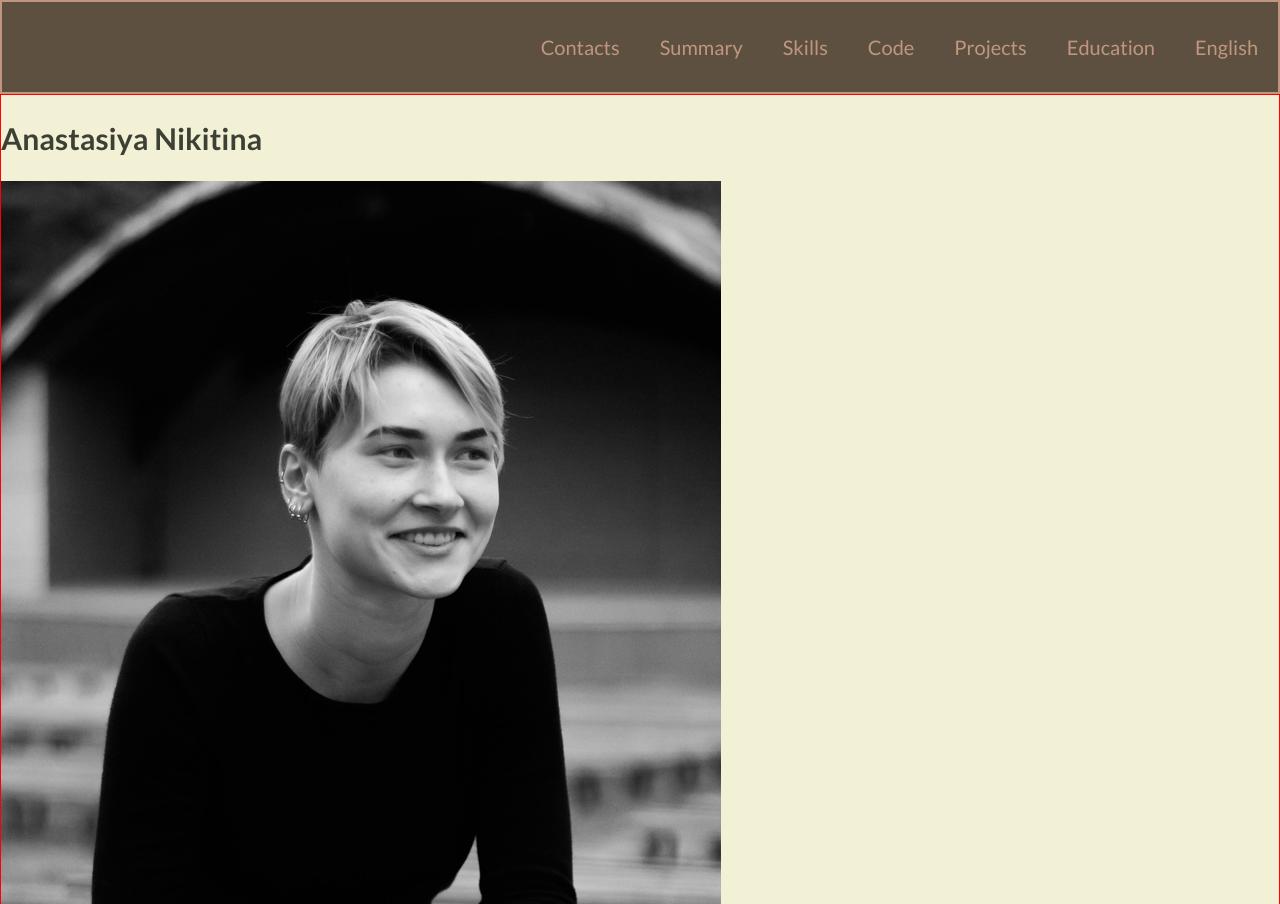
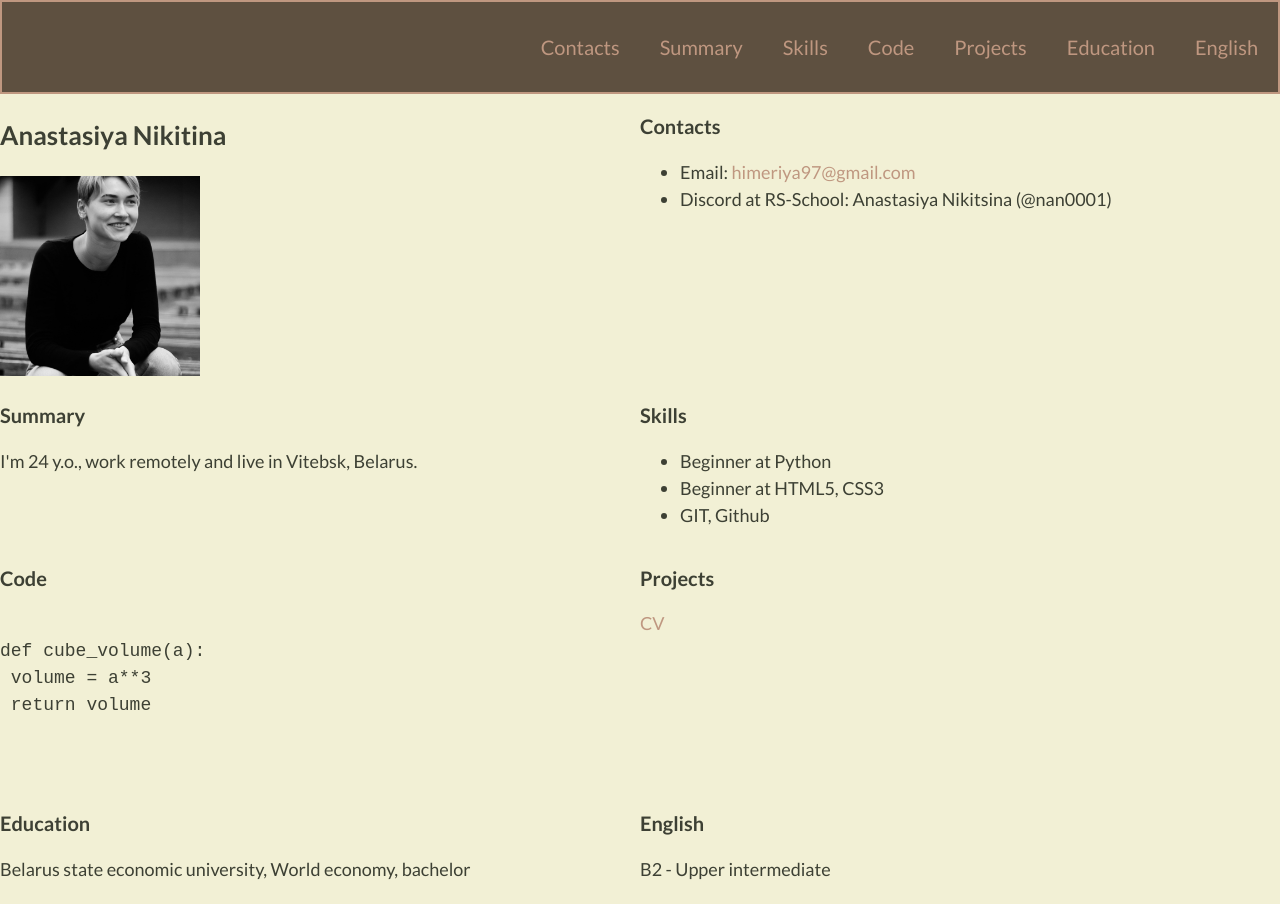
Before and after one commit to nan0001/rsschool-cv_old, a plain HTML site: page index.html in a window 1280 px wide. Shown: the top 904 px of the page. Drawn offline with Linux system fonts and the light colour scheme.

Commit message:
feat: add main sections style

```diff
--- a/index.html
+++ b/index.html
@@ -28,15 +28,15 @@
         </div>
     </header>
     <main class="main">
-        <div class="container">
+        <div class="container main-container">
             <section class="section" id="profile">
-                <h1 class="section-title">Anastasiya Nikitina</h1>
+                <h1 class="section-title profile">Anastasiya Nikitina</h1>
                 <img src="assets/img/My_photo.jpg" alt="Profile photo" class="photo">
             </section>
             <section class="section" id="contacts">
                 <h2 class="section-title">Contacts</h2>
                 <ul>
-                    <li>Email: himeriya97@gmail.com</li>
+                    <li>Email: <a href="mailto:himeriya97@gmail.com" title="email" class="link">himeriya97@gmail.com</a></li>
                     <li>Discord at RS-School: Anastasiya Nikitsina (@nan0001)</li>
                 </ul>
             </section>
@@ -54,17 +54,17 @@
             </section>
             <section class="section" id="code">
                 <h2 class="section-title">Code</h2>
-                <p>import math
-
-                    def liq_volume(h, r = 10):
-                        volume = (4 * math.pi * r**3) / 3 - (math.pi * h**2 * (3 * r - h) / 3)
-                        return volume
-
-                    print(liq_volume(2))</p>
+                <pre>
+                    <code>
+def cube_volume(a):
+ volume = a**3
+ return volume
+                    </code>
+                </pre>
             </section>
             <section class="section" id="projects">
                 <h2 class="section-title">Projects</h2>
-                <a href="https://github.com/nan0001/rsschool-cv/blob/rsschool-cv-html/index.html">CV</a>
+                <a href="https://github.com/nan0001/rsschool-cv/blob/rsschool-cv-html/index.html" title="CV" class="link">CV</a>
             </section>
             <section class="section" id="education">
                 <h2 class="section-title">Education</h2>
--- a/style.css
+++ b/style.css
@@ -17,6 +17,7 @@ body {
     font-size: 20px;
     background-color: #F2F0D5;
     color: #3D4034;
+    line-height: 1.5;
 }
 
 .container {
@@ -49,10 +50,36 @@ body {
     text-decoration: underline;
 }
 
-.main {
-    border: 1px solid red;
+.main-container {
+    display: flex;
+    flex-wrap: wrap;
 }
 
-.footer {
-    border: 1px solid red;
+.section {
+    width: 50%;
+    font-size: 18px;
 }
+
+.section-title {
+    font-size: 20px;
+}
+
+.profile {
+    font-size: 26px;
+    font-weight: bold;
+}
+
+.photo {
+    width: 200px;
+    height: 200px;
+    object-fit: cover;
+}
+
+.link {
+    text-decoration: none;
+    color: #BF9780;
+}
+
+.link:hover {
+    color: #3D4034;
+}
```
